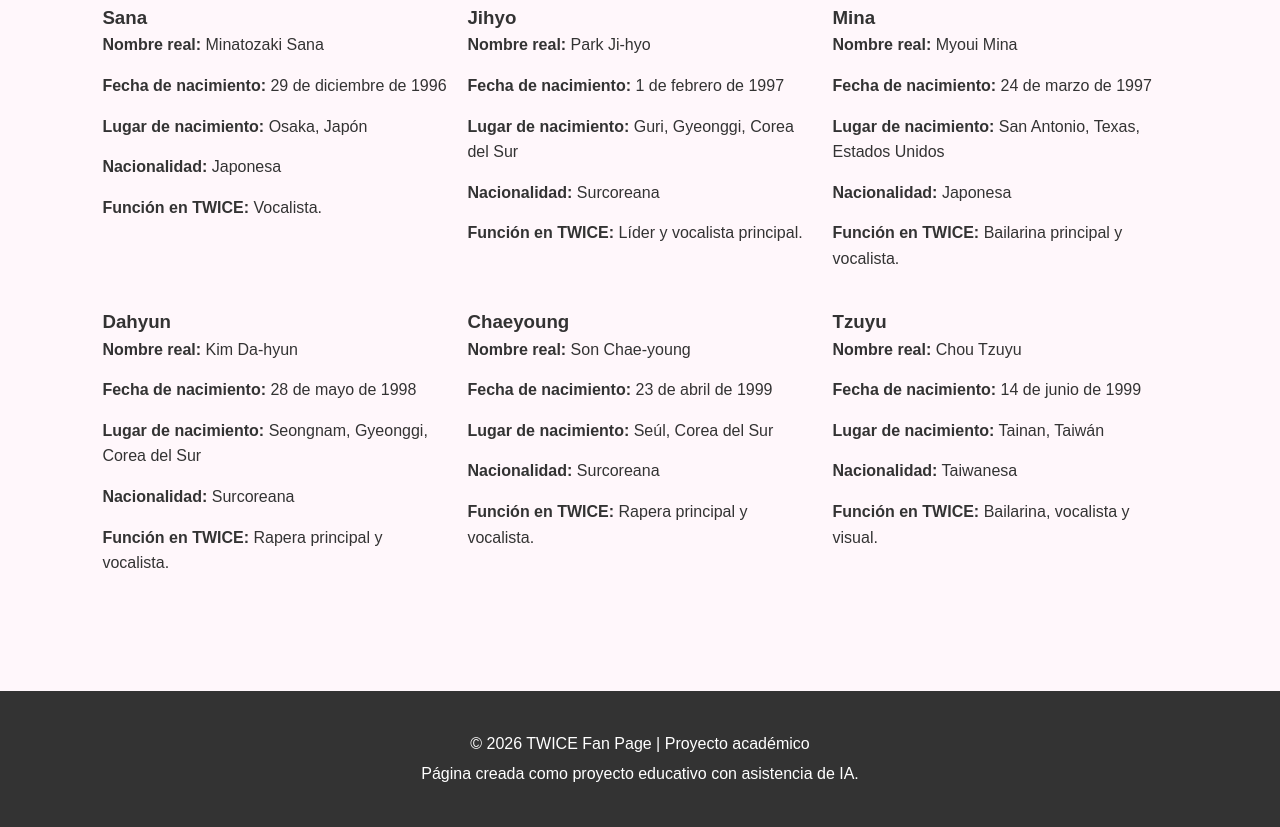
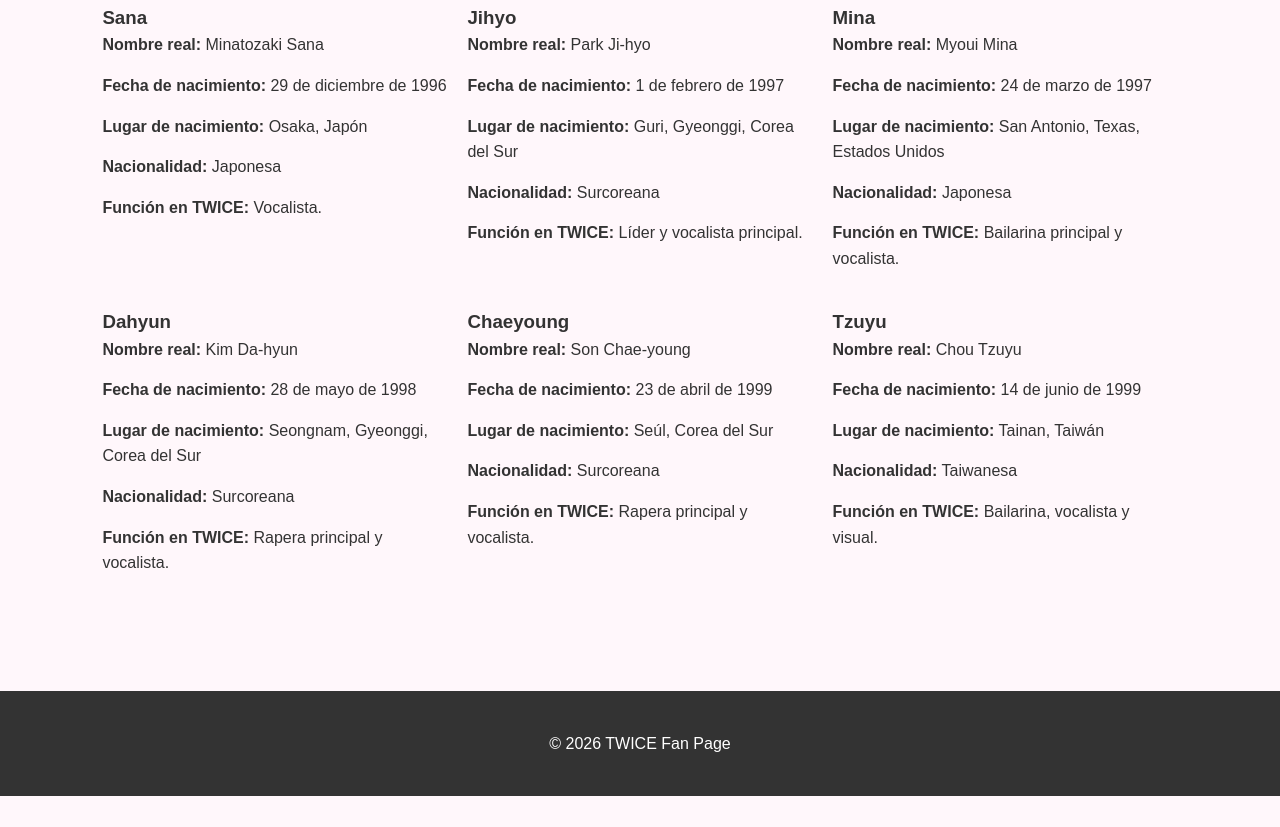
Before and after one commit to heilygranadarcos-jpg/Twice-world, a plain HTML site: page index.html in a window 1280 px wide. Shown: the part 4915-5742 px from the top of the page. After the commit the page ends 5711 px from the top, so only its background shows below. Drawn offline with Linux system fonts and the light colour scheme.

Commit message:
Actualizacion de la pagina

```diff
--- a/index.html
+++ b/index.html
@@ -329,8 +329,7 @@
 
     <!-- FOOTER -->
     <footer>
-  <p>© 2026 TWICE Fan Page | Proyecto académico</p>
-  <p>Página creada como proyecto educativo con asistencia de IA.</p>
+  <p>© 2026 TWICE Fan Page </p>
     </footer>
 
 </body>
```
